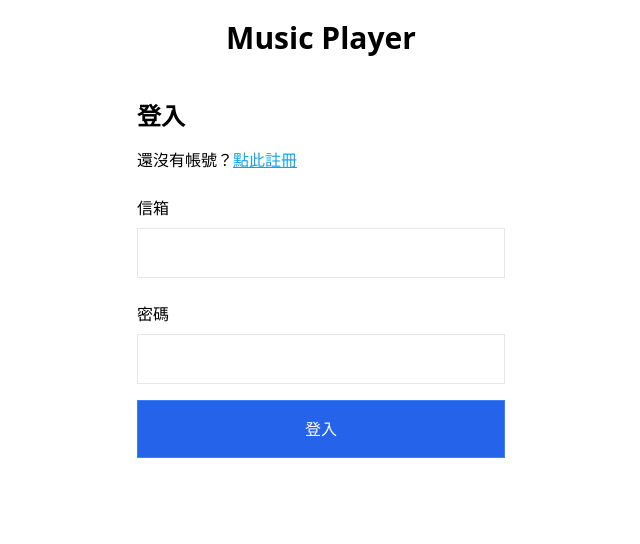
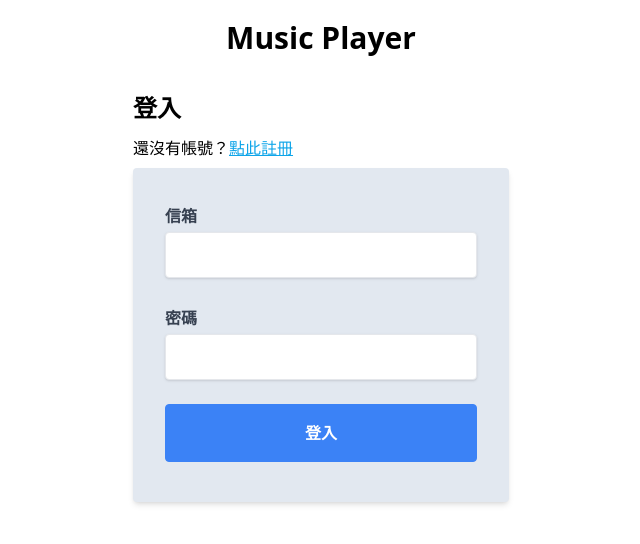
Before and after one commit to GemaLuo/Mudio, a React app: page / in a window 1280 px wide. Shown: the top 544 px of the page, without its empty margins (319-959 px from the left). Built offline with nearby package versions, Linux system fonts and the light colour scheme; no server answers.

Commit message:
[style] authentication with tailwindcss

```diff
--- a/src/components/Account.jsx
+++ b/src/components/Account.jsx
@@ -3,27 +3,28 @@ import { useNavigate } from "react-router-dom";
 import { UserAuth } from "../context/AuthContext";
 
 const Account = () => {
+  const { user, logout } = UserAuth();
 
-  const {user, logout}=UserAuth();
+  const navigate = useNavigate();
 
-  const navigate=useNavigate()
-
-  const handleLogout=async()=>{
-    try{
-      await logout()
-      navigate('/')
-      console.log('已成功登出')
-    }catch(e){
-      console.log(e.message)
+  const handleLogout = async () => {
+    try {
+      await logout();
+      navigate("/");
+      console.log("已成功登出");
+    } catch (e) {
+      console.log(e.message);
     }
-  }
+  };
 
   return (
     <div className="max-w-[600px] mx-auto my-5 p-4">
       <h1 className="text-2xl font-bold py-2">帳戶</h1>
       <p>使用者信箱： {user && user.email}</p>
 
-      <button onClick={handleLogout} className="border px-6 py-2 my-4">登出</button>
+      <button onClick={handleLogout} className="border px-6 py-2 my-4">
+        登出
+      </button>
     </div>
   );
 };
--- a/src/components/ProtectedRoute.js
+++ b/src/components/ProtectedRoute.js
@@ -1,15 +1,14 @@
-import React from 'react'
-import { Navigate } from 'react-router-dom'
-import { UserAuth } from '../context/AuthContext'
+import React from "react";
+import { Navigate } from "react-router-dom";
+import { UserAuth } from "../context/AuthContext";
 
+const ProtectedRoute = ({ children }) => {
+  const { user } = UserAuth();
 
-const ProtectedRoute = ({children}) => {
-  const {user}=UserAuth()
-
-  if(!user){
-    return <Navigate to="/"/>
+  if (!user) {
+    return <Navigate to="/" />;
   }
   return children;
-}
+};
 
-export default ProtectedRoute
+export default ProtectedRoute;
--- a/src/components/Signin.jsx
+++ b/src/components/Signin.jsx
@@ -6,25 +6,25 @@ const Signin = () => {
   const [email, setEmail] = useState("");
   const [password, setPassword] = useState("");
   const [error, setError] = useState("");
-  const {signIn} = UserAuth()
-  const navigate=useNavigate()
+  const { signIn } = UserAuth();
+  const navigate = useNavigate();
 
-  const handleSubmit=async(e)=>{
-    e.preventDefault()
-    setError('')
-    try{
-      await signIn(email, password)
-      navigate('/account')
-    } catch(e){
-      setError(e.message)
-      console.log(e.message)
+  const handleSubmit = async (e) => {
+    e.preventDefault();
+    setError("");
+    try {
+      await signIn(email, password);
+      navigate("/account");
+    } catch (e) {
+      setError(e.message);
+      console.log(e.message);
     }
-  }
+  };
 
   return (
-    <div className="max-w-[400px] mx-auto my-5 p-4">
+    <div className="max-w-[400px] mx-auto my-5 p-3">
       <div>
-        <h1 className="text-2xl font-bold py-2">登入</h1>
+        <h1 className="text-2xl font-bold py-1">登入</h1>
         <p className="py-2">
           還沒有帳號？
           <Link to="/signup" className="text-sky-500 underline">
@@ -32,16 +32,31 @@ const Signin = () => {
           </Link>
         </p>
       </div>
-      <form onSubmit={handleSubmit}>
-        <div className="flex flex-col py-2">
-          <label className="py-2 font-medium">信箱</label>
-          <input onChange={(e)=>setEmail(e.target.value)} className="border p-3" type="email" />
+      <form
+        onSubmit={handleSubmit}
+        className="bg-slate-200 shadow-md rounded px-8 pt-6 pb-8 mb-4"
+      >
+        <div className="flex flex-col py-2 mb-2">
+          <label className="py-1 font-bold block text-gray-700 font-fold">
+            信箱
+          </label>
+          <input
+            onChange={(e) => setEmail(e.target.value)}
+            className="border rounded w-full shadow appearance-none p-3 text-gray-700 leading-tight focus:outline-none focus:shadow-outline"
+            type="email"
+          />
         </div>
-        <div className="flex flex-col py-2">
-          <label className="py-2 font-medium">密碼</label>
-          <input onChange={(e)=>setPassword(e.target.value)} className="border p-3" type="password" />
+        <div className="flex flex-col py-2 mb-2">
+          <label className="py-1 font-bold block text-gray-700 font-fold">
+            密碼
+          </label>
+          <input
+            onChange={(e) => setPassword(e.target.value)}
+            className="border rounded w-full shadow appearance-none p-3 text-gray-700 leading-tight focus:outline-none focus:shadow-outline"
+            type="password"
+          />
         </div>
-        <button className="border border-blue-500 bg-blue-600 hover:bg-blue-500 w-full p-4 my-2 text-white">
+        <button className="border border-blue-500 bg-blue-500 hover:bg-blue-700 w-full p-4 my-2 text-white font-bold rounded focus:outline-none focus:shadow-outline">
           登入
         </button>
       </form>
--- a/src/components/Signup.jsx
+++ b/src/components/Signup.jsx
@@ -7,14 +7,14 @@ const Signup = () => {
   const [password, setPassword] = useState("");
   const [error, setError] = useState("");
   const { createUser } = UserAuth();
-  const navigate=useNavigate()
+  const navigate = useNavigate();
 
   const handleSubmit = async (e) => {
     e.preventDefault();
     setError("");
     try {
       await createUser(email, password);
-      navigate('/account')
+      navigate("/account");
     } catch (e) {
       setError(e.message);
       console.log(e.message);
@@ -22,9 +22,9 @@ const Signup = () => {
   };
 
   return (
-    <div className="max-w-[400px] mx-auto my-5 p-4">
+    <div className="max-w-[400px] w-full m-auto my-5 p-3">
       <div>
-        <h1 className="text-2xl font-bold py-2">註冊</h1>
+        <h1 className="text-2xl font-bold py-1">註冊</h1>
         <p className="py-2">
           已經有帳號？
           <Link to="/" className="text-sky-500 underline">
@@ -32,24 +32,31 @@ const Signup = () => {
           </Link>
         </p>
       </div>
-      <form onSubmit={handleSubmit}>
-        <div className="flex flex-col py-2">
-          <label className="py-2 font-medium">信箱</label>
+      <form
+        onSubmit={handleSubmit}
+        className="bg-slate-200 shadow-md rounded px-8 pt-6 pb-8 mb-4"
+      >
+        <div className="flex flex-col py-2 mb-2">
+          <label className="py-1 font-bold block text-gray-700 font-fold">
+            信箱
+          </label>
           <input
             onChange={(e) => setEmail(e.target.value)}
-            className="border p-3"
+            className="border rounded w-full shadow appearance-none p-3 text-gray-700 leading-tight focus:outline-none focus:shadow-outline"
             type="email"
           />
         </div>
-        <div className="flex flex-col py-2">
-          <label className="py-2 font-medium">密碼</label>
+        <div className="flex flex-col py-2 mb-2">
+          <label className="py-1 font-bold block text-gray-700 font-fold">
+            密碼
+          </label>
           <input
             onChange={(e) => setPassword(e.target.value)}
-            className="border p-3"
+            className="border rounded w-full shadow appearance-none p-3 text-gray-700 leading-tight focus:outline-none focus:shadow-outline"
             type="password"
           />
         </div>
-        <button className="border border-blue-500 bg-blue-600 hover:bg-blue-500 w-full p-4 my-2 text-white">
+        <button className="border border-blue-500 bg-blue-500 hover:bg-blue-700 w-full p-4 my-2 text-white font-bold rounded focus:outline-none focus:shadow-outline">
           註冊
         </button>
       </form>
```
Also changed, not shown: src/context/AuthContext.js (+15 -16 lines).
